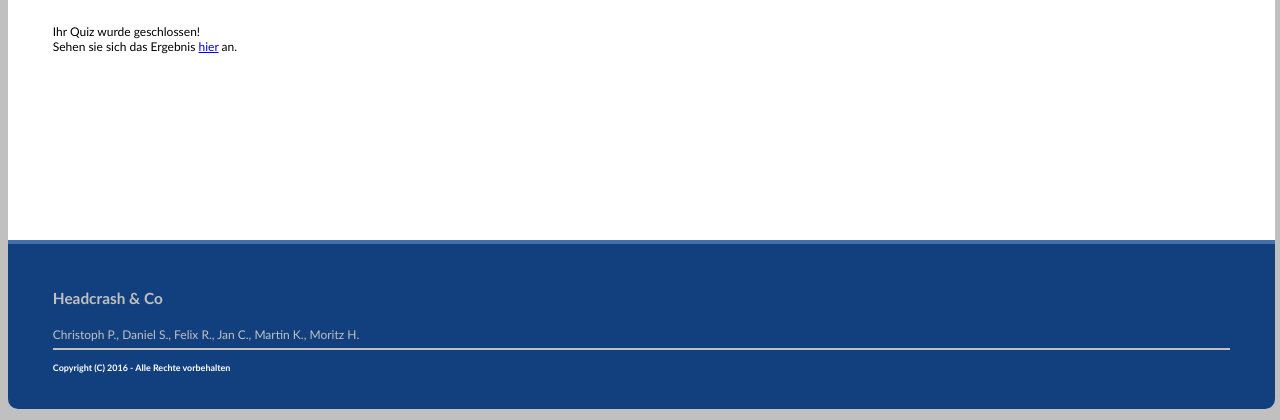
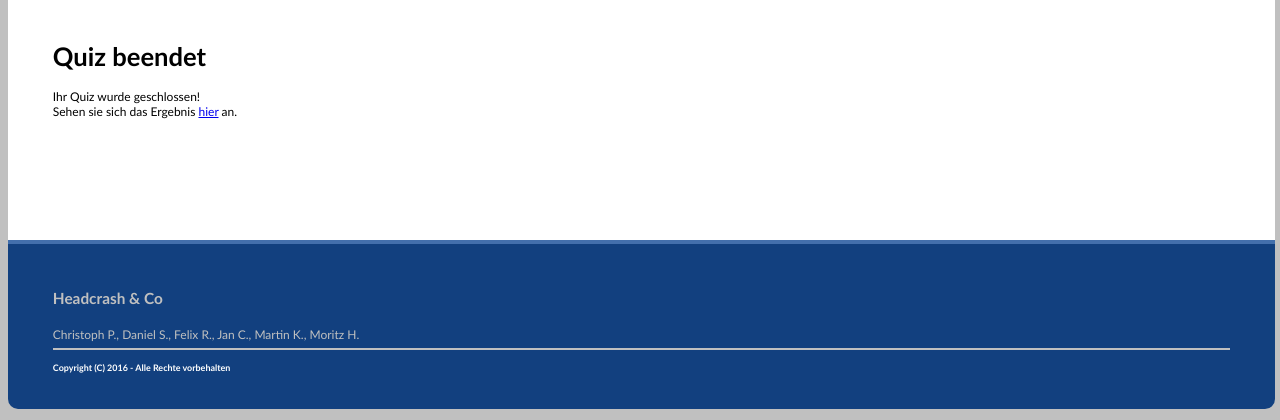
Before and after one commit to mart1n89/wemb, a PHP site: template views/live/close.php in a window 1280 px wide. Shown: the part 191-611 px from the top of the page. Run offline with PHP 8.4, Linux system fonts and the light colour scheme; the template is opened without the code that fills it, so the values that code supplies are empty; some libraries are stand-ins or nearby versions.

Commit message:
quiz anlegen angepasst

```diff
--- a/views/live/close.php
+++ b/views/live/close.php
@@ -1,4 +1,5 @@
 <?php
+    echo '<h1>Quiz beendet</h1>';
     echo 'Ihr Quiz wurde geschlossen!</br>';
     echo 'Sehen sie sich das Ergebnis '. '<a href="../../result/show/'. $this->code .'">hier</a>' . ' an.'
 ?>
--- a/views/quiz/create.php
+++ b/views/quiz/create.php
@@ -1,6 +1,6 @@
 <h2>Quiz anlegen</h2>
-<p>Legen Sie hier ihr Quiz an. Stellen Sie beliebig viele Fragen zu einem vermittelten Thema und markieren mit dem Radio-Button die richtige Antwort.</p></br>
-
+<p>Legen Sie hier ihr Quiz an. Stellen Sie beliebig viele Fragen zu einem vermittelten Thema und markieren mit dem Radio-Button die richtige Antwort.</p>
+<p>Sonderzeichen wie "[", ";" oder "<" sind nicht erlaubt. </p></br>
 <body onload="init()">
 <div id="area" style="margin-left:4.5vw"> </div>
 <div id="save" style="margin-left:4.5vw; margin-top:2vh"> </div>
```
